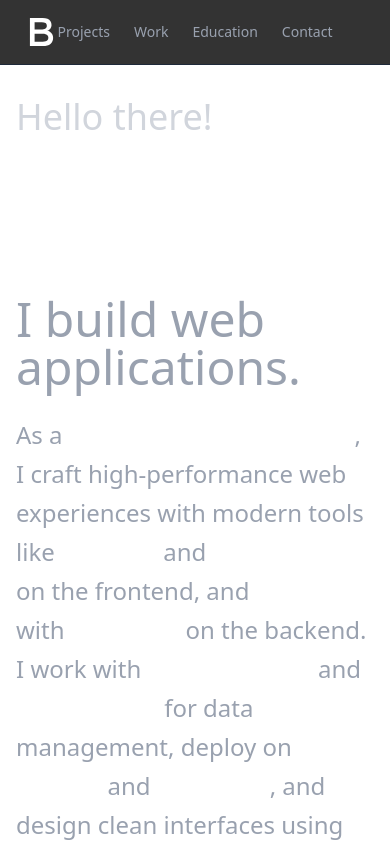
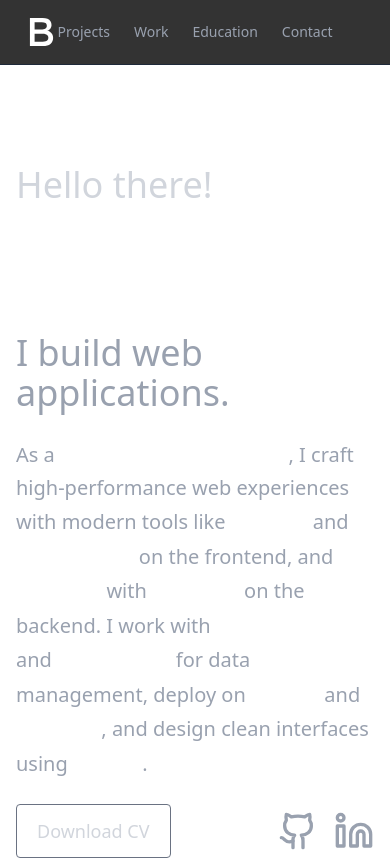
Before and after one commit to Bugedo/bugedo.dev, a Next.js app: page / in a window 390 px wide. Shown: the top 860 px of the page. Built offline with nearby package versions, Linux system fonts and the light colour scheme.

Commit message:
feat(hero): adjust font sizes for better mobile responsiveness

```diff
--- a/components/Header.tsx
+++ b/components/Header.tsx
@@ -1,3 +1,4 @@
+'use client';
 import Image from 'next/image';
 
 export function Header() {
--- a/components/Hero.tsx
+++ b/components/Hero.tsx
@@ -6,47 +6,49 @@ export default function Hero() {
   return (
     <section
       id="home"
-      className="relative flex flex-col lg:justify-center items-center py-8 h-screen px-4 text-white overflow-hidden"
+      className="relative flex flex-col sm:justify-center pt-25 sm:pt-0 items-center h-screen px-4 text-white overflow-hidden"
     >
       <div className="flex flex-col max-w-5xl z-10">
-        <p className="text-4xl font-medium text-gray-300">Hello there!</p>
+        <p className="text-4xl sm:text-5xl font-medium text-gray-300">Hello there!</p>
 
         <div className="flex flex-col gap-2">
-          <h1 className="text-6xl font-bold leading-tight">I&apos;m Nicolás Bugedo .</h1>
-          <h2 className="text-5xl font-light text-gray-400">I build web applications.</h2>
+          <h1 className="text-5xl sm:text-6xl font-bold leading-tight">I&apos;m Nicolás Bugedo.</h1>
+          <h2 className="text-4xl sm:text-5xl font-light text-gray-400">
+            I build web applications.
+          </h2>
         </div>
 
-        <p className="text-2xl text-gray-400 py-6 leading-relaxed">
-          As a <span className="text-white text-3xl"> Full-Stack Developer</span>, I craft
-          high-performance web experiences with modern tools like{' '}
-          <span className="text-white text-3xl"> Next.js</span> and{' '}
-          <span className="text-white text-3xl"> TypeScript</span> on the frontend, and{' '}
-          <span className="text-white text-3xl"> Node.js</span> with{' '}
-          <span className="text-white text-3xl"> Express</span> on the backend. I work with{' '}
-          <span className="text-white text-3xl"> PostgreSQL</span> and{' '}
-          <span className="text-white text-3xl"> MongoDB</span> for data management, deploy on{' '}
-          <span className="text-white text-3xl"> Vercel</span> and{' '}
-          <span className="text-white text-3xl"> Railway</span> , and design clean interfaces using{' '}
-          <span className="text-white text-3xl"> Figma</span>.
+        <p className="text-xl sm:text-2xl text-gray-400 py-6 leading-relaxed">
+          As a <span className="text-white text-2xl sm:text-3xl">Full-Stack Developer</span>, I
+          craft high-performance web experiences with modern tools like{' '}
+          <span className="text-white text-2xl sm:text-3xl">Next.js</span> and{' '}
+          <span className="text-white text-2xl sm:text-3xl">TypeScript</span> on the frontend, and{' '}
+          <span className="text-white text-2xl sm:text-3xl">Node.js</span> with{' '}
+          <span className="text-white text-2xl sm:text-3xl">Express</span> on the backend. I work
+          with <span className="text-white text-2xl sm:text-3xl">PostgreSQL</span> and{' '}
+          <span className="text-white text-2xl sm:text-3xl">MongoDB</span> for data management,
+          deploy on <span className="text-white text-2xl sm:text-3xl">Vercel</span> and{' '}
+          <span className="text-white text-2xl sm:text-3xl">Railway</span>, and design clean
+          interfaces using <span className="text-white text-2xl sm:text-3xl">Figma</span>.
         </p>
 
         <div className="flex items-center justify-between gap-6">
           <a
             href="/nicolas-bugedo-fullstack-cv.pdf"
             download
-            className="inline-block text-2xl px-5 py-4 border border-gray-500 text-gray-300 rounded hover:bg-gray-700 hover:text-gray-100 transition-colors duration-200"
+            className="inline-block text-lg sm:text-2xl px-5 py-3 sm:px-5 sm:py-4 border border-gray-500 text-gray-300 rounded hover:bg-gray-700 hover:text-gray-100 transition-colors duration-200"
           >
             Download CV
           </a>
 
-          <div className="flex gap-4 text-gray-400">
+          <div className="flex gap-4 sm:gap-5 text-gray-400">
             <a
               href="https://github.com/CaimanBrujo"
               target="_blank"
               rel="noopener noreferrer"
               className="hover:text-white transition-colors hover:scale-110 duration-200"
             >
-              <Github className="w-15 h-15" />
+              <Github className="w-10 h-10 sm:w-12 sm:h-12" />
             </a>
             <a
               href="https://www.linkedin.com/in/nicobugedo/"
@@ -54,7 +56,7 @@ export default function Hero() {
               rel="noopener noreferrer"
               className="hover:text-white transition-colors hover:scale-110 duration-200"
             >
-              <Linkedin className="w-15 h-15" />
+              <Linkedin className="w-10 h-10 sm:w-12 sm:h-12" />
             </a>
           </div>
         </div>
```
